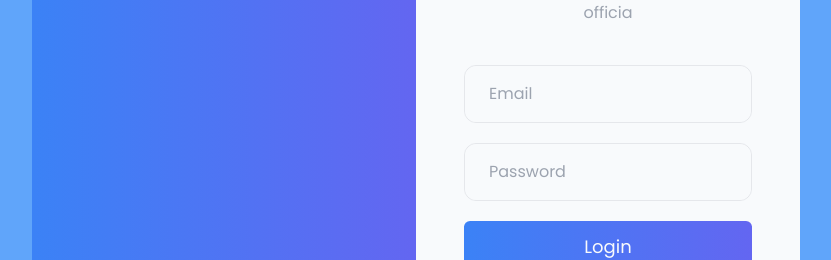
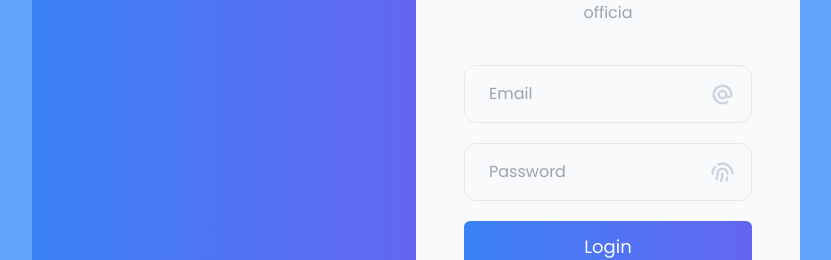
Before and after one commit to yuragms/next-auth-google-mongo, a Next.js app: page /login in a window 1280 px wide. Shown: the part 283-543 px from the top of the page, without its empty margins (224-1055 px from the left). Built offline with nearby package versions, Linux system fonts and the light colour scheme.

Commit message:
iconsHover

```diff
--- a/pages/login.js
+++ b/pages/login.js
@@ -1,12 +1,14 @@
 import Head from 'next/head';
-import React from 'react';
+import React, { useState } from 'react';
 import Layout from '../layout/layout';
 import Link from 'next/link';
 import styles from '../styles/Form.module.css';
 import { FcGoogle } from 'react-icons/fc';
 import { FaGithub } from 'react-icons/fa';
-import Image from 'next/image';
+import { HiAtSymbol, HiFingerPrint } from 'react-icons/hi';
+
 export default function Login() {
+  const [show, setShow] = useState(false);
   return (
     <Layout>
       <Head>
@@ -29,14 +31,23 @@ export default function Login() {
               placeholder="Email"
               className={styles.input_text}
             />
+            <span className="icon flex items-center px-4">
+              <HiAtSymbol size={25} />
+            </span>
           </div>
           <div className={styles.input_group}>
             <input
-              type="password"
+              type={`${show ? 'text' : 'password'}`}
               name="password"
               placeholder="Password"
               className={styles.input_text}
             />
+            <span
+              className="icon flex items-center px-4"
+              onClick={() => setShow(!show)}
+            >
+              <HiFingerPrint size={25} />
+            </span>
           </div>
           {/*login button */}
           <div className="input-button">
@@ -46,14 +57,14 @@ export default function Login() {
           </div>
           <div className="input-button">
             <button type="button" className={styles.button_custom}>
-              <FcGoogle />
+              <FcGoogle size={20} />
               Sign In With Google
             </button>
           </div>
           <div className="input-button">
             <button type="button" className={styles.button_custom}>
               <div>
-                <FaGithub />
+                <FaGithub size={20} />
               </div>
               Sign In With GitHub
             </button>
--- a/styles/Form.module.css
+++ b/styles/Form.module.css
@@ -17,3 +17,13 @@
 .button_custom {
   @apply w-full border py-3 flex justify-center items-center gap-2 hover:bg-gray-200;
 }
+.input_text + * {
+  color: #cdd5e1;
+}
+.input_text:focus + * {
+  color: #6366f1;
+}
+.input_text:not([type='email']) ~ span:hover * {
+  color: #6366f1;
+  cursor: pointer;
+}
```
